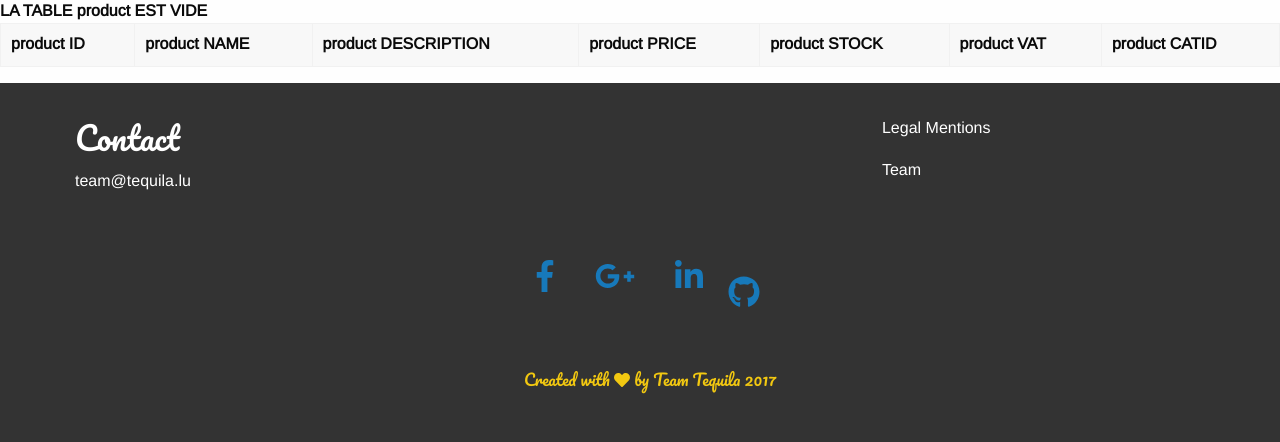
After one commit to Jeremy6717/Tequila_project, a PHP site: template templates/Debug/ProductTemplate.html.twig in a window 1280 px wide. The commit adds this page. Shown: the part 501-943 px from the top of the page. Run offline with PHP 8.4, Linux system fonts and the light colour scheme; the template is opened without the code that fills it, so the values that code supplies are empty; some libraries are stand-ins or nearby versions.

Commit message:
Display of joins in product (categories)

```diff
--- a/src/controllers.php
+++ b/src/controllers.php
@@ -74,6 +74,9 @@ $app->get('/debugcountries', "Controller\DebugController::debugcountriesAction")
 //routing for debug categories
 $app->get('/debugcategories', "Controller\DebugController::debugcategoriesAction")->bind('debugcategories');
 
+//routing for debug Products
+$app->get('/debugproducts', "Controller\DebugController::debugproductsAction")->bind('debugproducts');
+
 //Routing for homepage
 $app->get('/', function () use ($app) {
     return $app['twig']->render('home.html.twig', array());
--- /dev/null
+++ b/templates/Debug/ProductTemplate.html.twig
@@ -0,0 +1,36 @@
+{% extends "layout.html.twig" %}
+
+{% block content %}
+    {{ parent() }}
+    <table border="1">
+        <thead>
+            <tr>
+                <td>product ID</td>
+                <td>product NAME</td>
+                <td>product DESCRIPTION</td>
+                <td>product PRICE</td>
+                <td>product STOCK</td>
+                <td>product VAT</td>
+                <td>product CATID</td>
+
+            </tr>
+        </thead>
+        <tbody>
+            {% for product in products %}
+
+                <tr>
+                    <td>{{ product.getId() }}</td>
+                    <td>{{ product.getName() }}</td>
+                    <td>{{ product.getDescription() }}</td>
+                    <td>{{ product.getPrice() }}</td>
+                    <td>{{ product.getStock() }}</td>
+                    <td>{{ product.getVat() }}</td>
+                    <td>{{ product.getCatid().getName() }}</td>
+
+                </tr>
+            {% else %}
+                <strong>LA TABLE product EST VIDE</strong>
+            {% endfor %}
+        </tbody>
+    </table>
+{% endblock %}
```
Also changed, not shown: src/Controller/DebugController.php (+14 -2 lines), src/Models/Category.php (+7 -5 lines), src/Models/Product.php (+3 -10 lines), templates/Debug/CategoryTemplate.html.twig (line endings or trailing spaces).
